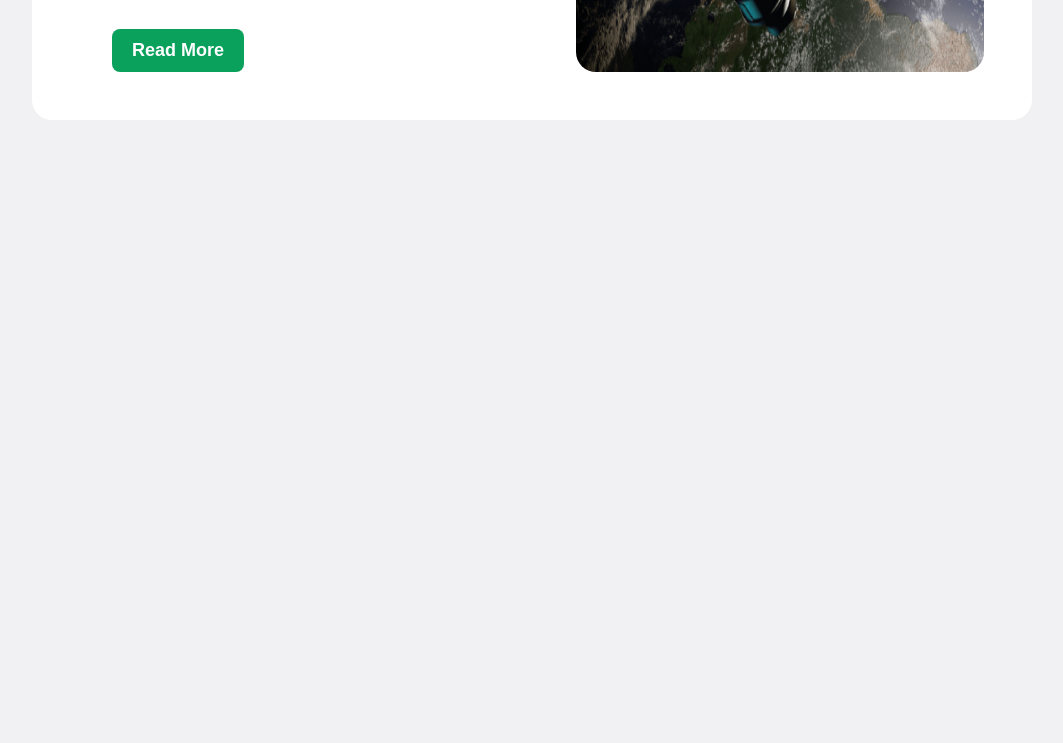
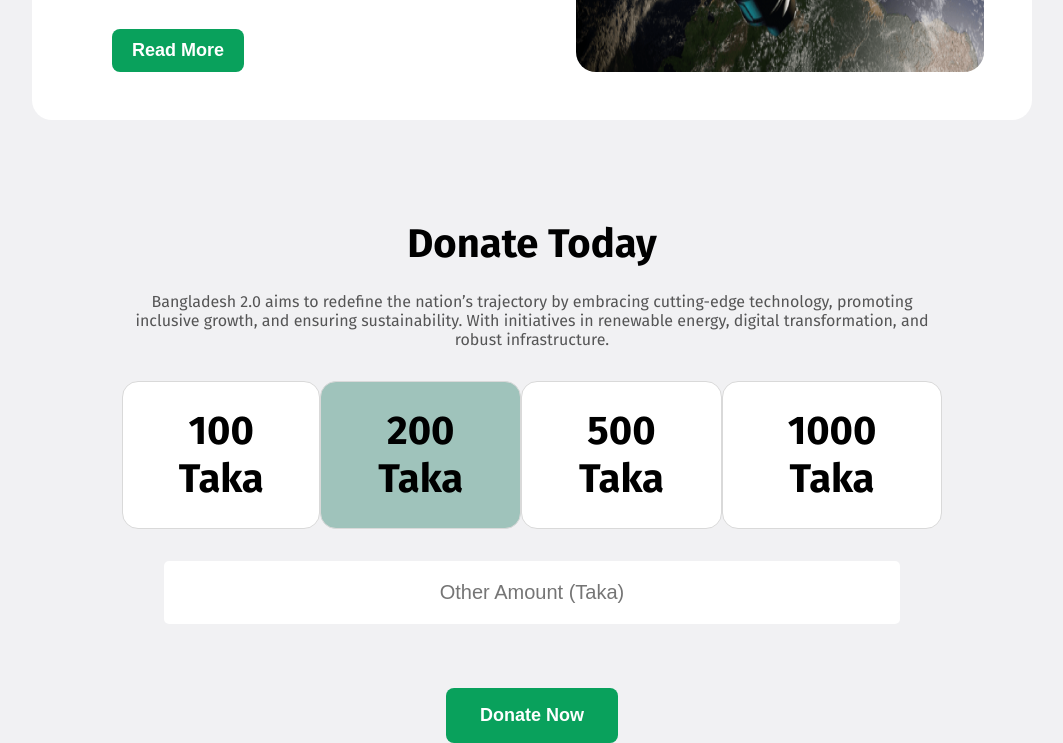
Before and after one commit to Charlie-033/B11-Assignment-1, a plain HTML site: page index.html in a window 1280 px wide. Shown: the part 3207-3950 px from the top of the page, without its empty margins (108-1171 px from the left). Before the commit the page ends 3427 px from the top, so only its background shows below. Drawn offline with Linux system fonts and the light colour scheme; a web font is replaced by a local one.

Commit message:
footer part

```diff
--- a/index.html
+++ b/index.html
@@ -131,6 +131,19 @@
         </div>
       </div>
     </section>
-
+    <section class="seven">
+      <div class="div-seven">
+        <h1 class="donate-text">Donate Today</h1>
+        <p class="donate-information">Bangladesh 2.0 aims to redefine the nation’s trajectory by embracing cutting-edge technology, promoting inclusive growth, and ensuring sustainability. With initiatives in renewable energy, digital transformation, and robust infrastructure.</p>
+        <div class="amount">
+        <p class="amount1">100 Taka</p>
+        <p class="amount2">200 Taka</p>
+        <p class="amount3">500 Taka</p>
+        <p class="amount4">1000 Taka</p>
+      </div>
+        <input class="amount-input" type="text" placeholder="Other Amount (Taka)"> <br>
+        <button class="donate-btn">Donate Now</button>
+      </div>
+    </section>
   </body>
 </html>
--- a/styles/style.css
+++ b/styles/style.css
@@ -281,3 +281,71 @@
     border-radius: 20px;
     margin-top: 24px;
 }
+/* div-seven styles */
+.div-seven{
+    text-align: center;
+    margin: 0px 140px;
+    padding: 0px 90px;
+}
+.amount{
+    display: flex;
+    align-items: center;
+    justify-content: space-evenly;
+}
+
+.donate-text{
+    font-size: 40px;
+}
+.donate-information{
+    font-size: 16px;
+    color: #0e0e0eb0;
+    margin-top: 24px;
+    margin-bottom: 32px;
+}
+.amount1, .amount2, .amount3, .amount4{
+    font-size: 40px;
+    font-weight: bold;
+    border: 1px solid rgb(217, 217, 217);
+    padding: 25px;
+    border-radius: 16px;
+    background-color: white;
+    cursor: pointer;
+}
+.amount2{
+    background-color: #006a5057;
+}
+.amount-input{
+    width: 80%;
+    padding: 20px 40px;
+    border-radius: 5px;
+    border: none;
+    margin: 32px 32px;
+    font-size: 20px;
+    text-align: center;
+}
+.donate-btn{
+    font-size: 18px ;
+    font-weight: 600;
+    border-radius: 8px;
+    padding: 17px 34px;
+    color: white;
+    background-color: #09A15C;
+    border: none;
+    margin-top: 32px;
+}
+.amount1:hover{
+    background-color: rgba(255, 0, 0, 0.249);
+    transition: 0.7s;
+}
+.amount2:hover{
+    background-color: rgba(255, 2, 2, 0.4);
+    transition: 0.7s;
+}
+.amount3:hover{
+    background-color: rgba(251, 7, 7, 0.597);
+    transition: 0.7s;
+}
+.amount4:hover{
+    background-color: rgba(255, 0, 0, 0.801);
+    transition: 0.7s;
+}
```
